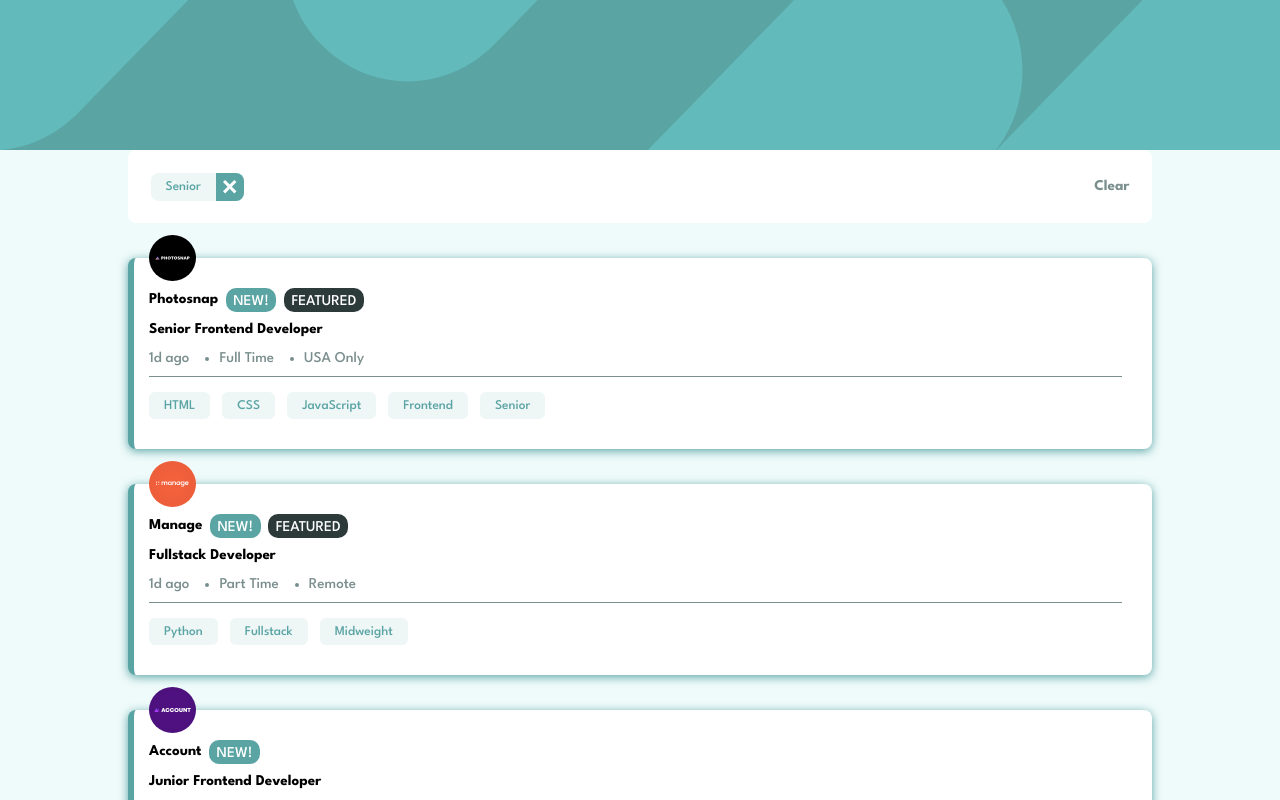
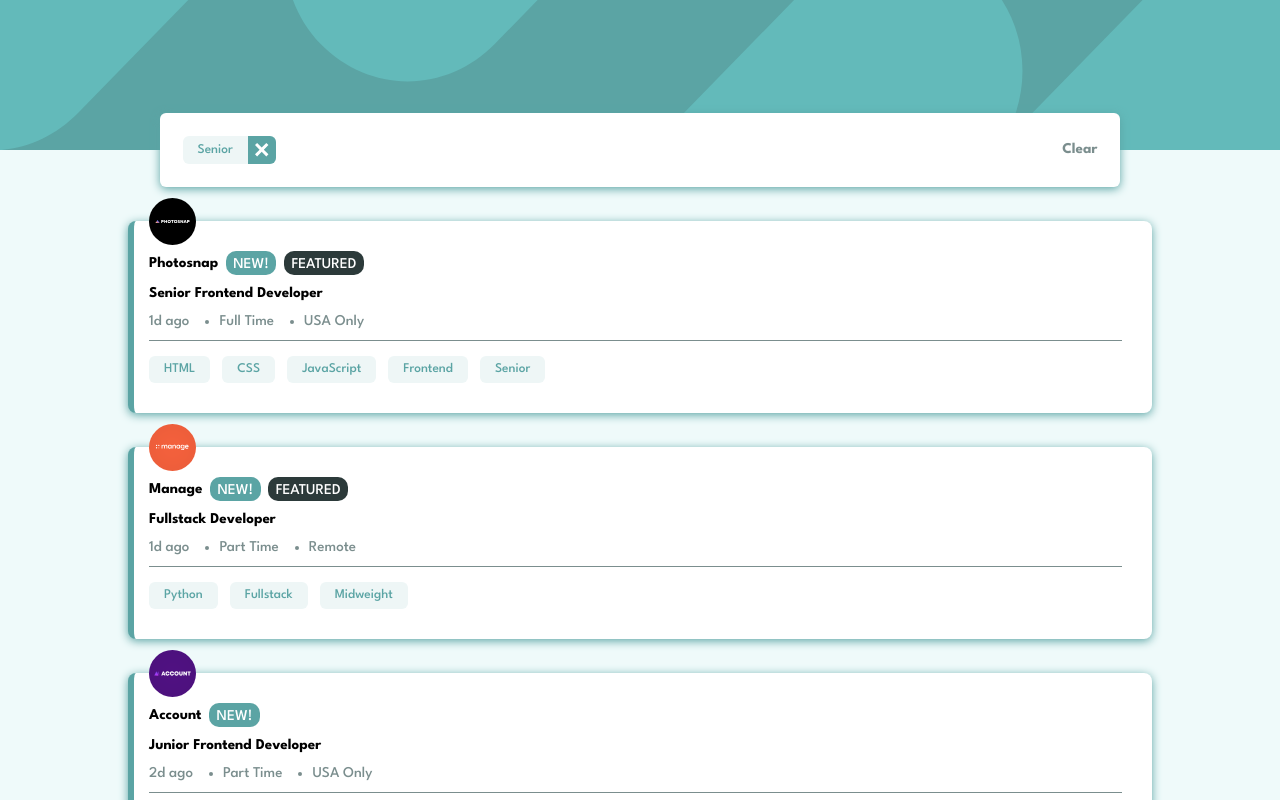
Before and after one commit to KorniDoS/angular-job-listings-app, an Angular app: page / in a window 1280 px wide. Both pictures are taken after a click on the button "Senior". Shown: the top 800 px of the page. Built offline with nearby package versions, Linux system fonts and the light colour scheme.

Commit message:
Changed tag container styling

```diff
--- a/src/app/components/tag-container/tag-container.component.scss
+++ b/src/app/components/tag-container/tag-container.component.scss
@@ -1,16 +1,23 @@
-@use 'src/colours';
+@use "src/colours";
 
 .tag-container {
   width: 80%;
   padding: 1.5rem;
   background-color: white;
-    border-radius: 8px;
+  border-radius: 6px;
   margin-inline: auto;
   display: flex;
   flex-direction: row;
+  box-shadow: 0 2px 10px colours.$desat-dark-cyan;
+  position: relative;
+  z-index: 2;
+  margin-top: -2.4375rem;
+
+  @media screen and (min-width: 992px) {
+    width: 960px;
+  }
 
   .buttons-container {
-
     width: 80%;
     display: flex;
     justify-content: flex-start;
@@ -18,16 +25,15 @@
     flex-wrap: wrap;
     gap: 1rem;
 
-
     .button-container {
       display: flex;
       flex-direction: row;
       align-items: center;
 
       .image-wrapper {
-                padding: .4688rem;
+        padding: 0.4688rem;
         background-color: colours.$desat-dark-cyan;
-                border-radius: 0 8px 8px 0;
+        border-radius: 0 6px 6px 0;
         display: flex;
         justify-content: center;
         align-items: center;
@@ -38,13 +44,7 @@
           background-color: colours.$vdark-grayish-cyan;
         }
       }
-
-
     }
-
-
-
-
   }
 
   .clear-container {
@@ -66,15 +66,13 @@
       color: colours.$desat-dark-cyan;
     }
   }
-
-
 }
 
 button {
   appearance: none;
   padding: 0.5rem 1rem;
   border-style: none;
-    border-radius: 8px;
+  border-radius: 6px;
   outline: none;
   color: colours.$desat-dark-cyan;
   background-color: transparent;
@@ -82,8 +80,6 @@ button {
 }
 
 .button-container {
-
   background-color: colours.$filter-tablets;
-    border-radius: 8px;
-
+  border-radius: 6px;
 }
```
Also changed, not shown: src/app/components/tag-container/tag-container.component.html (+5 -3 lines). Lines whose indentation alone changed are shown as unchanged.
